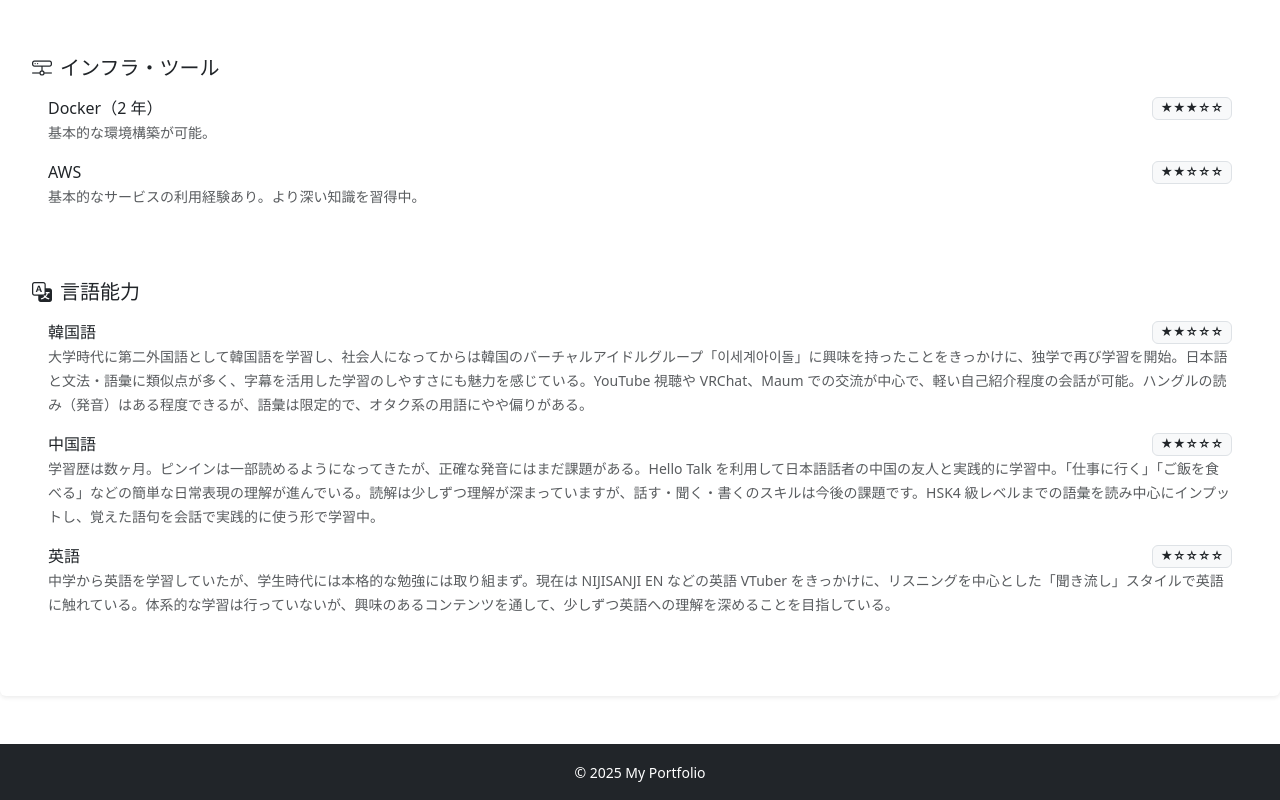
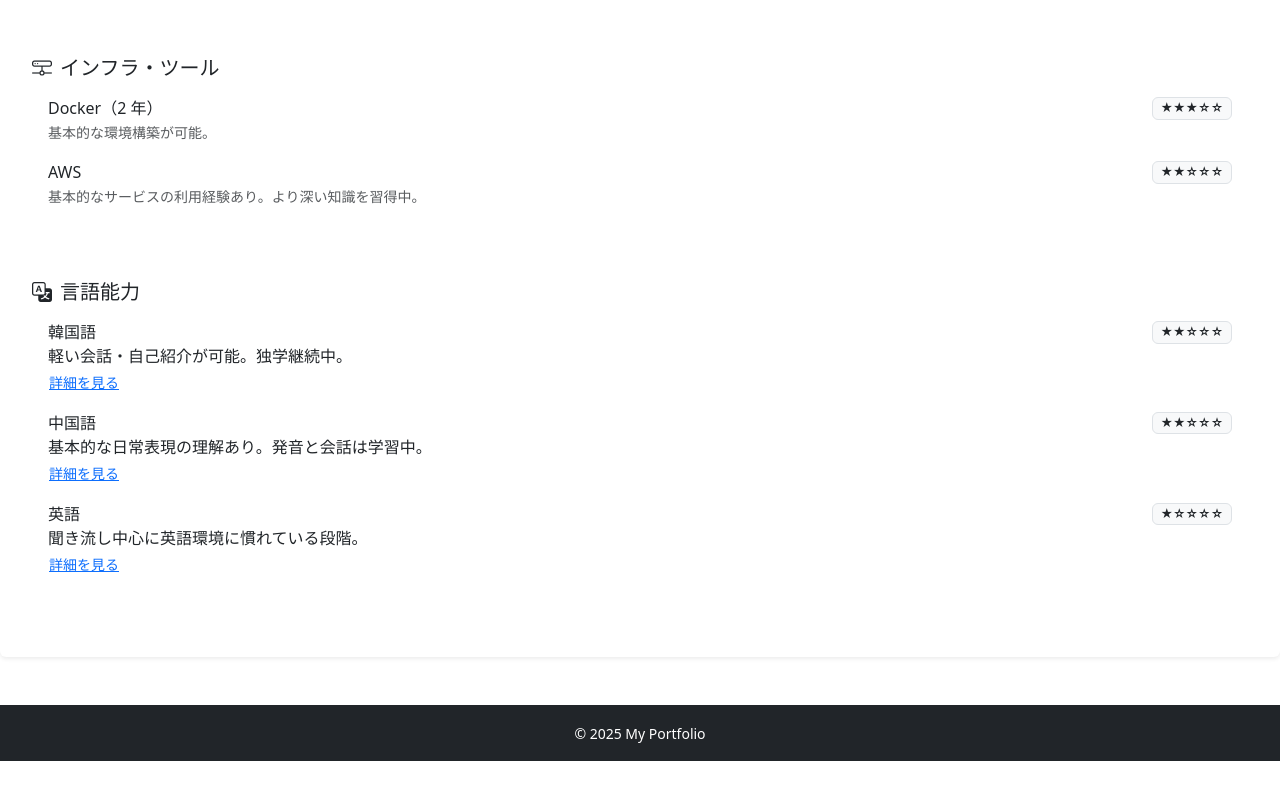
Before and after one commit to taka-onigiri-dev/my-portfolio, a Vue app: page / in a window 1280 px wide. Shown: the part 2707-3507 px from the top of the page. After the commit the page ends 3468 px from the top, so only its background shows below. Built offline with nearby package versions, Linux system fonts and the light colour scheme; the HTML template or start-up script is replaced by a standard one.

Commit message:
アコーディオン追加

```diff
--- a/src/components/Skills.vue
+++ b/src/components/Skills.vue
@@ -93,34 +93,52 @@
                 <span>韓国語</span>
                 <span class="badge bg-light text-dark border">★★☆☆☆</span>
               </div>
-              <small class="text-muted"
-                >大学時代に第二外国語として韓国語を学習し、社会人になってからは韓国のバーチャルアイドルグループ「이세계아이돌」に興味を持ったことをきっかけに、独学で再び学習を開始。日本語と文法・語彙に類似点が多く、字幕を活用した学習のしやすさにも魅力を感じている。YouTube
-                視聴や VRChat、Maum
-                での交流が中心で、軽い自己紹介程度の会話が可能。ハングルの読み（発音）はある程度できるが、語彙は限定的で、オタク系の用語にやや偏りがある。</small
-              >
+              <div>軽い会話・自己紹介が可能。独学継続中。</div>
+              <button class="btn btn-link p-0" type="button" @click="openDetail('ko')">
+                <small>{{ showDetail.ko ? '詳細を閉じる' : '詳細を見る' }}</small>
+              </button>
+              <div v-show="showDetail.ko">
+                <small class="text-muted">
+                  大学時代に第二外国語として韓国語を学習し、社会人になってからは韓国のバーチャルアイドルグループ「이세계아이돌」に興味を持ったことをきっかけに、独学で再び学習を開始。日本語と文法・語彙に類似点が多く、字幕を活用した学習のしやすさにも魅力を感じている。YouTube
+                  視聴や VRChat、Maum
+                  での交流が中心で、軽い自己紹介程度の会話が可能。ハングルの読み（発音）はある程度できるが、語彙は限定的で、オタク系の用語にやや偏りがある。
+                </small>
+              </div>
             </li>
             <li class="list-group-item bg-white text-dark border-0">
               <div class="d-flex justify-content-between align-items-center">
                 <span>中国語</span>
                 <span class="badge bg-light text-dark border">★★☆☆☆</span>
               </div>
-              <small class="text-muted"
-                >学習歴は数ヶ月。ピンインは一部読めるようになってきたが、正確な発音にはまだ課題がある。Hello
-                Talk
-                を利用して日本語話者の中国の友人と実践的に学習中。「仕事に行く」「ご飯を食べる」などの簡単な日常表現の理解が進んでいる。読解は少しずつ理解が深まっていますが、話す・聞く・書くのスキルは今後の課題です。HSK4
-                級レベルまでの語彙を読み中心にインプットし、覚えた語句を会話で実践的に使う形で学習中。</small
-              >
+              <div>基本的な日常表現の理解あり。発音と会話は学習中。</div>
+              <button class="btn btn-link p-0" type="button" @click="openDetail('zh')">
+                <small>{{ showDetail.zh ? '詳細を閉じる' : '詳細を見る' }}</small>
+              </button>
+              <div v-show="showDetail.zh">
+                <small class="text-muted">
+                  学習歴は数ヶ月。ピンインは一部読めるようになってきたが、正確な発音にはまだ課題がある。Hello
+                  Talk
+                  を利用して日本語話者の中国の友人と実践的に学習中。「仕事に行く」「ご飯を食べる」などの簡単な日常表現の理解が進んでいる。読解は少しずつ理解が深まっていますが、話す・聞く・書くのスキルは今後の課題です。HSK4
+                  級レベルまでの語彙を読み中心にインプットし、覚えた語句を会話で実践的に使う形で学習中。
+                </small>
+              </div>
             </li>
             <li class="list-group-item bg-white text-dark border-0">
               <div class="d-flex justify-content-between align-items-center">
                 <span>英語</span>
                 <span class="badge bg-light text-dark border">★☆☆☆☆</span>
               </div>
-              <small class="text-muted"
-                >中学から英語を学習していたが、学生時代には本格的な勉強には取り組まず。現在は
-                NIJISANJI EN などの英語 VTuber
-                をきっかけに、リスニングを中心とした「聞き流し」スタイルで英語に触れている。体系的な学習は行っていないが、興味のあるコンテンツを通して、少しずつ英語への理解を深めることを目指している。</small
-              >
+              <div>聞き流し中心に英語環境に慣れている段階。</div>
+              <button class="btn btn-link p-0" type="button" @click="openDetail('en')">
+                <small>{{ showDetail.en ? '詳細を閉じる' : '詳細を見る' }}</small>
+              </button>
+              <div v-show="showDetail.en">
+                <small class="text-muted">
+                  中学から英語を学習していたが、学生時代には本格的な勉強には取り組まず。現在は
+                  NIJISANJI EN などの英語 VTuber
+                  をきっかけに、リスニングを中心とした「聞き流し」スタイルで英語に触れている。体系的な学習は行っていないが、興味のあるコンテンツを通して、少しずつ英語への理解を深めることを目指している。
+                </small>
+              </div>
             </li>
           </ul>
         </div>
@@ -130,7 +148,14 @@
 </template>
 
 <script setup lang="ts">
+import { reactive } from 'vue'
 import Section from './Section.vue'
+
+type LangKey = 'ko' | 'zh' | 'en'
+const showDetail: Record<LangKey, boolean> = reactive({ ko: false, zh: false, en: false })
+function openDetail(lang: LangKey) {
+  showDetail[lang] = !showDetail[lang]
+}
 </script>
 
 <style scoped>
```
